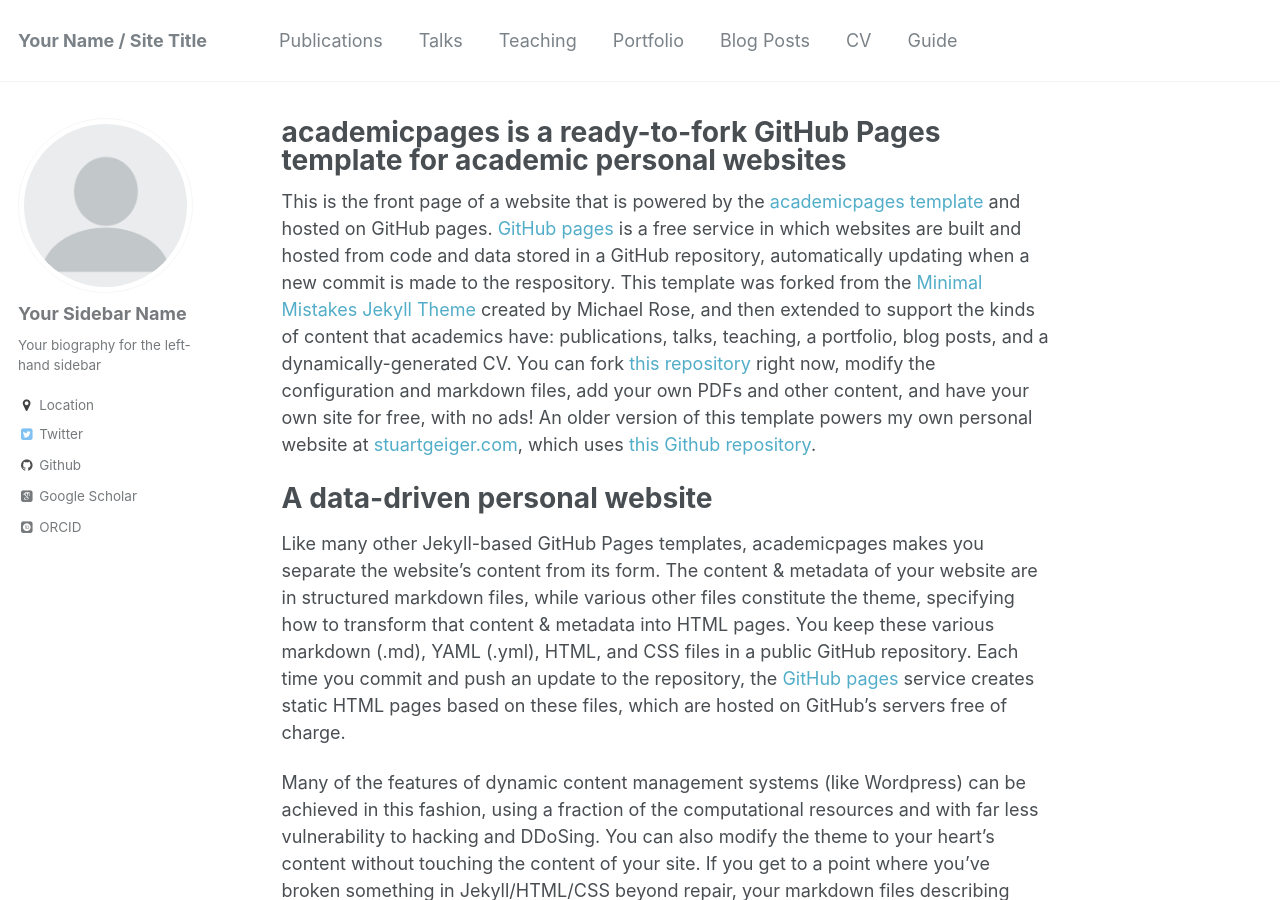
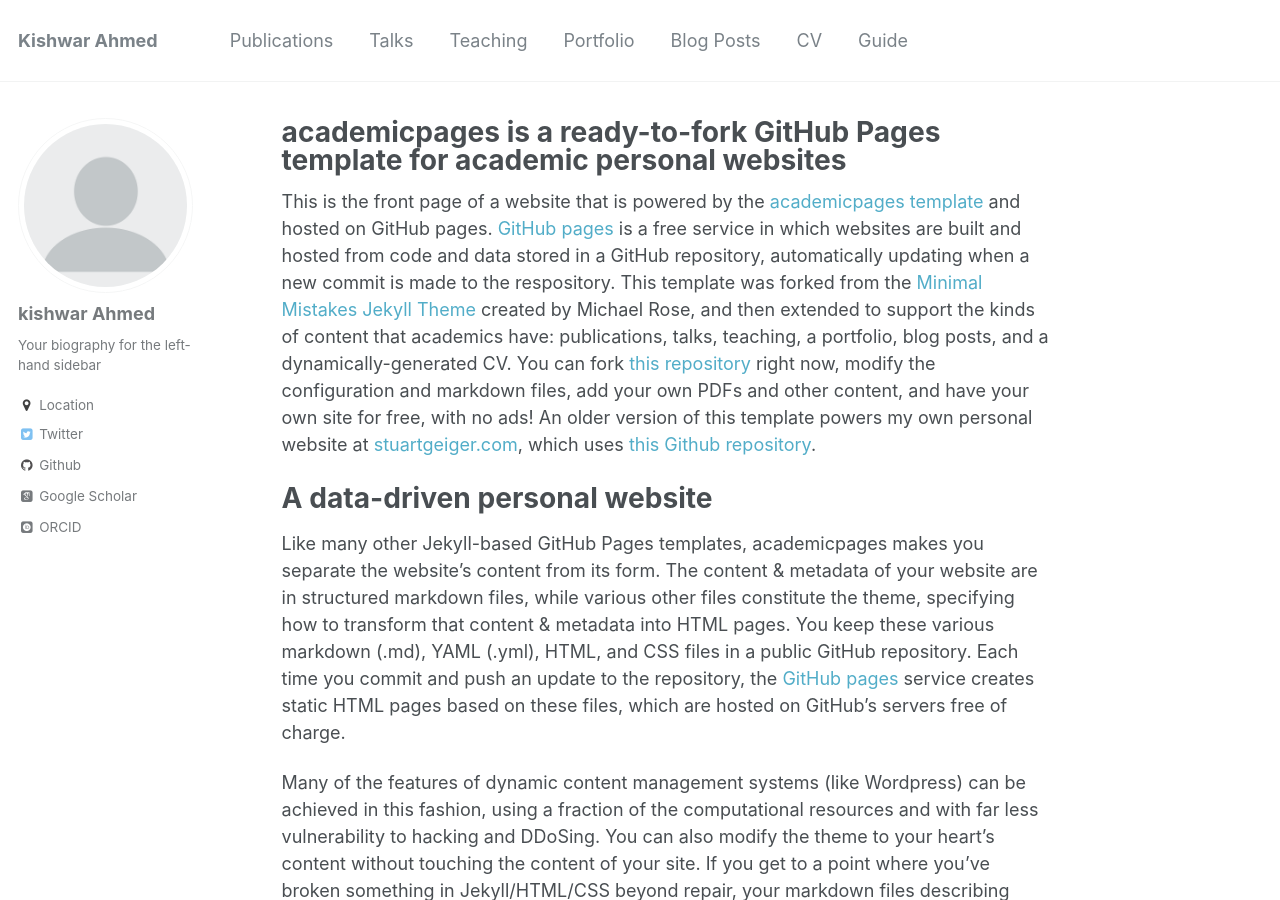
Before and after one commit to kishwarbd/kishwarbd.github.io, a Jekyll site: the page built from _pages/about.md, in a window 1280 px wide and 900 px high. Built offline with Jekyll 4.4.1, drawn with Linux system fonts in a browser that asks for light colours; some web fonts are replaced.

Commit message:
updating the outline

```diff
--- a/_config.yml
+++ b/_config.yml
@@ -7,7 +7,7 @@
 
 # Site Settings
 locale                   : "en-US"
-title                    : "Your Name / Site Title"
+title                    : "Kishwar Ahmed"
 title_separator          : "-"
 name                     : &name "Your Name"
 description              : &description "personal description"
@@ -78,7 +78,7 @@ analytics:
 
 # Site Author
 author:
-  name             : "Your Sidebar Name"
+  name             : "kishwar Ahmed"
   avatar           : "profile.png"
   bio              : "Your biography for the left-hand sidebar"
   location         : "Location"
```
Also changed, not shown: 2 other files.
